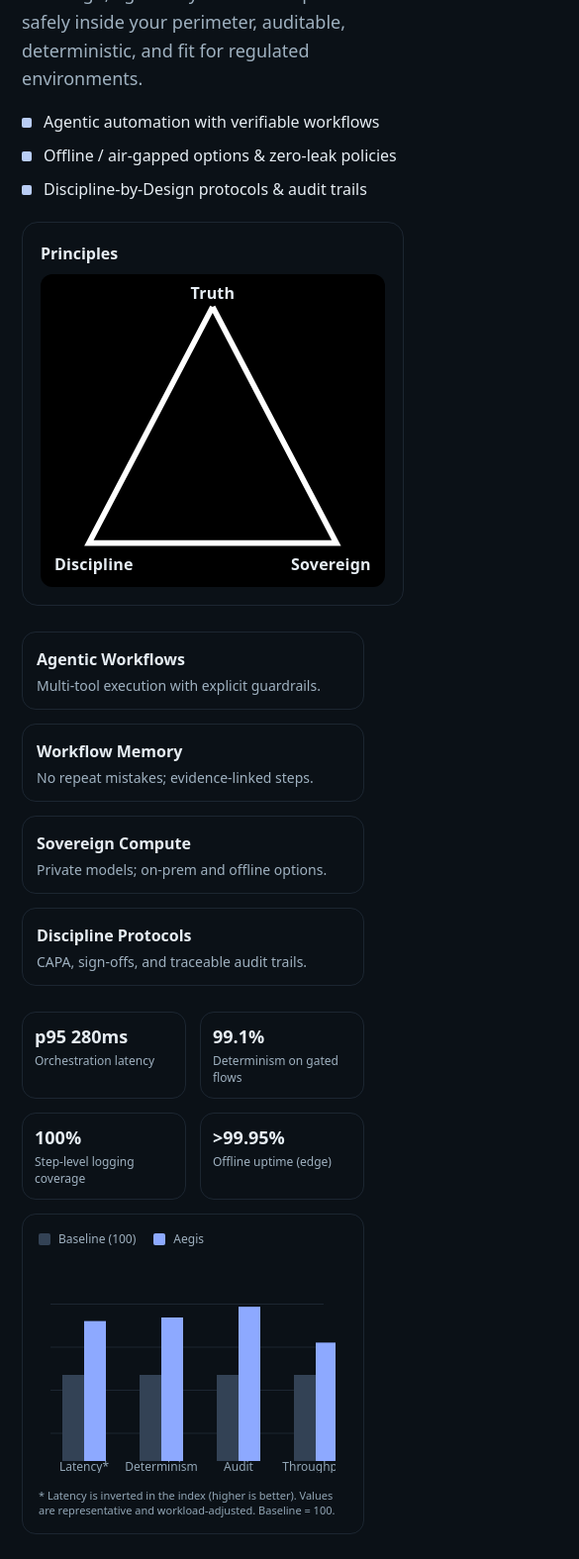
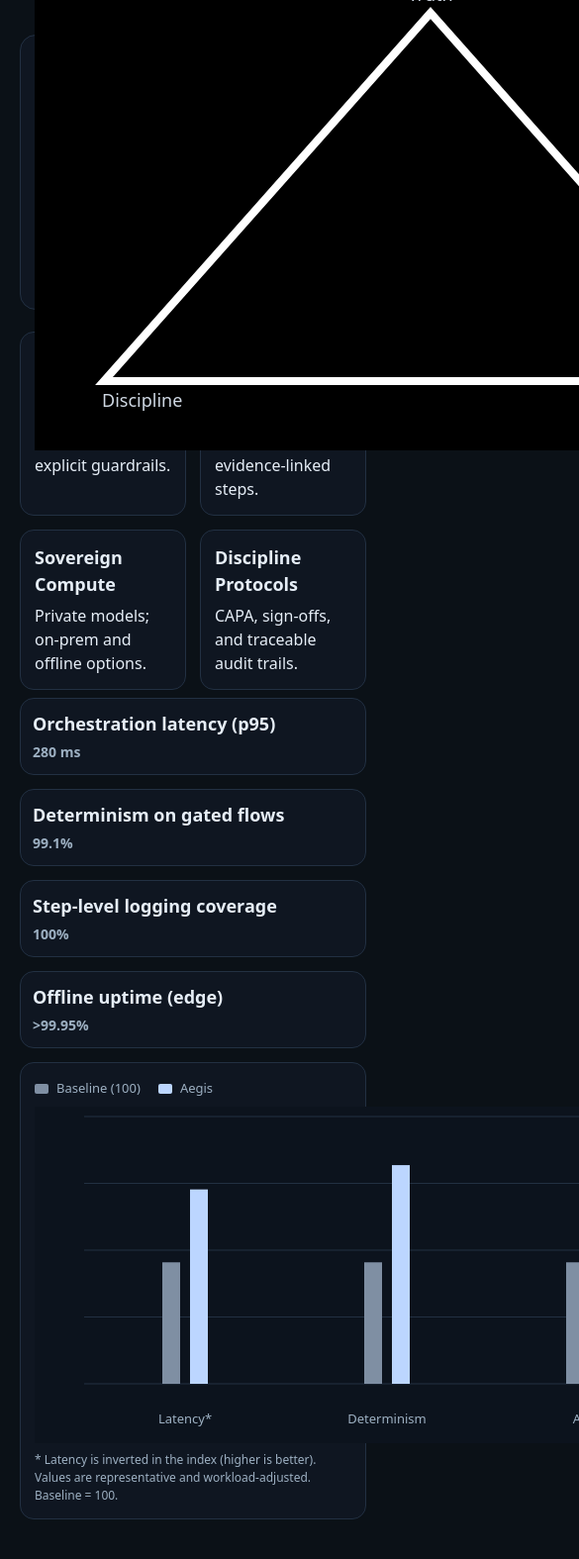
Before and after one commit to Aegis-Systems-Global/aegis-systems-site, a plain HTML site: page index.html in a window 390 px wide. Shown: the part 319-1894 px from the top of the page at 99% size, 585 px wide, since content can reach past the window. Drawn offline with Linux system fonts and the light colour scheme.

Commit message:
Update index.html

```diff
--- a/index.html
+++ b/index.html
@@ -4,185 +4,164 @@
 <meta charset="utf-8" />
 <meta name="viewport" content="width=device-width, initial-scale=1" />
 <title>Aegis Systems — Private AI for Critical Infrastructure</title>
-<meta name="color-scheme" content="dark" />
+<meta name="color-scheme" content="dark">
 <style>
   :root{
-    --bg:#0b1117;        /* page background */
-    --panel:#0b1117;     /* panels same as page for seamless look */
-    --ink:#e6edf3;       /* primary text */
-    --muted:#9fb1c0;     /* secondary text */
-    --brand:#b9cdf5;     /* Aegis bone-white/grey-white */
-    --stroke:#1c2631;    /* subtle borders */
-    --accent:#d7e0ff;    /* light accents */
-    --radius:16px;
+    --bg:#0b1117; --card:#0f1621; --ink:#e6eef7; --muted:#9db0c2; --line:#223042;
+    --brand:#cfe1ff; --accent:#8ab4ff; --ok:#43d190; --err:#ff6b6b;
   }
   *{box-sizing:border-box}
-  html,body{margin:0;height:100%;background:var(--bg);color:var(--ink);font-family:system-ui,-apple-system,Segoe UI,Roboto,Ubuntu,Cantarell,"Helvetica Neue",Arial,"Noto Sans",sans-serif}
+  html,body{height:100%}
+  body{margin:0;background:var(--bg);color:var(--ink);font:16px/1.5 system-ui, -apple-system, Segoe UI, Roboto, "Helvetica Neue", Arial, "Noto Sans", "Apple Color Emoji","Segoe UI Emoji"}
   a{color:inherit;text-decoration:none}
-  .wrap{max-width:1200px;margin:0 auto;padding:28px 22px 80px}
-
-  /* Top bar */
-  .top{display:flex;align-items:center;justify-content:space-between;gap:16px;margin-bottom:24px}
-  .brand{display:flex;align-items:center;gap:10px;font-weight:700;font-size:18px}
+  .wrap{max-width:1200px;margin:0 auto;padding:28px 20px}
+  /* top nav */
+  .nav{display:flex;align-items:center;gap:14px}
   .dots{display:flex;gap:6px}
-  .dots i{width:10px;height:10px;border-radius:2px;background:var(--brand)}
-  .cta{border:1px solid var(--stroke);background:transparent;color:var(--ink);padding:10px 16px;border-radius:999px;font-weight:600}
-  .cta:hover{border-color:#314051}
-
-  /* Grid */
-  .hero{display:grid;grid-template-columns:1.15fr .85fr;gap:28px;align-items:start}
-  @media (max-width:980px){.hero{grid-template-columns:1fr;gap:22px}}
-
-  /* Hero text */
-  h1{font-size:54px;line-height:1.05;margin:6px 0 18px}
-  .sub{color:var(--muted);font-size:18px;line-height:1.6;max-width:58ch;margin-bottom:18px}
-  .bullets{list-style:none;padding:0;margin:0;display:grid;gap:12px}
-  .bullets li{display:flex;gap:12px;align-items:start}
-  .bullets li:before{content:"";width:10px;height:10px;border-radius:2px;background:var(--brand);margin-top:.45em;flex:0 0 10px}
-
-  /* Triangle card */
-  .tri-card{background:var(--panel);border:1px solid var(--stroke);border-radius:var(--radius);padding:18px}
-  .tri-title{font-weight:700;margin:2px 0 10px;color:var(--ink)}
-  .tri-wrap{position:relative;aspect-ratio:1.1/1;background:#000;border-radius:12px;padding:16px;overflow:hidden}
-  .tri-label{position:absolute;font-size:16px;color:var(--ink);font-weight:700;letter-spacing:.2px;text-shadow:0 1px 0 rgba(0,0,0,.3)}
-  .tri-top{top:8px;left:50%;transform:translateX(-50%)}
-  .tri-left{left:14px;bottom:12px}
-  .tri-right{right:14px;bottom:12px}
-
-  /* Capability cards + metrics */
-  .cap-grid{display:grid;grid-template-columns:1fr 1fr;gap:14px;margin:26px 0}
-  @media (max-width:980px){.cap-grid{grid-template-columns:1fr}}
-  .card{background:var(--panel);border:1px solid var(--stroke);border-radius:14px;padding:14px}
-  .card h3{margin:2px 0 6px;font-size:16px}
-  .card p{margin:0;color:var(--muted);font-size:14px}
-  .metric-grid{display:grid;grid-template-columns:repeat(4,1fr);gap:14px}
-  @media (max-width:980px){.metric-grid{grid-template-columns:1fr 1fr}}
-  .metric{background:var(--panel);border:1px solid var(--stroke);border-radius:14px;padding:12px}
-  .metric .k{font-weight:700;font-size:18px}
-  .metric .l{font-size:12px;color:var(--muted);margin-top:4px}
-
-  /* Chart */
-  .chart{background:var(--panel);border:1px solid var(--stroke);border-radius:14px;padding:16px;margin-top:14px}
-  .legend{display:flex;gap:18px;align-items:center;margin-bottom:8px;color:var(--muted);font-size:12px}
-  .key{display:inline-flex;align-items:center;gap:8px}
-  .sw{width:12px;height:12px;border-radius:2px;background:#334255}
-  .sw.a{background:#8da9ff}
-  .note{color:#92a6b6;font-size:11px;margin-top:10px}
-
-  /* Modal (form) */
-  .modal{position:fixed;inset:0;background:rgba(2,6,12,.72);opacity:0;pointer-events:none;transition:.2s ease}
-  .modal.open{opacity:1;pointer-events:auto}
-  .sheet{position:absolute;inset:auto 0 0 0;background:var(--panel);border-top:1px solid var(--stroke);border-radius:16px 16px 0 0;max-height:88vh;overflow:auto;padding:18px 18px 26px}
-  @media (min-width:720px){.sheet{inset:10% 50% auto auto;transform:translateX(50%);width:640px;border:1px solid var(--stroke);border-radius:16px}}
-  .sheet h2{margin:4px 0 8px}
-  .f{display:grid;grid-template-columns:1fr 1fr;gap:12px}
-  @media (max-width:720px){.f{grid-template-columns:1fr}}
-  .row{display:flex;flex-direction:column;gap:6px}
-  label{font-size:12px;color:var(--muted)}
-  input,select,textarea{background:#0e151d;border:1px solid var(--stroke);color:var(--ink);border-radius:10px;padding:10px 11px;font-size:14px}
-  textarea{min-height:110px;resize:vertical}
-  .actions{display:flex;justify-content:flex-end;gap:10px;margin-top:10px}
-  .btn{padding:10px 14px;border-radius:10px;border:1px solid var(--stroke);background:#111a22;color:var(--ink);font-weight:600}
-  .btn.primary{background:#1b2a38;border-color:#294055}
-  .status{margin-top:8px;font-size:13px}
-  .ok{color:#9fe3a1}
-  .err{color:#ffb4b4}
+  .dots i{width:8px;height:8px;border-radius:2px;background:#fff}
+  .brand{font-weight:800;letter-spacing:.3px}
+  .nav-spacer{flex:1}
+  .btn{appearance:none;cursor:pointer;border:1px solid rgba(255,255,255,.16);background:linear-gradient(180deg, #1a2330, #121926);color:var(--ink);
+       padding:10px 16px;border-radius:12px;transition:.15s ease;box-shadow:0 0 0 1px rgba(255,255,255,.04) inset}
+  .btn:hover{border-color:rgba(255,255,255,.28);transform:translateY(-1px)}
+  /* hero */
+  .hero{display:grid;grid-template-columns:1.2fr .9fr;gap:28px;margin-top:28px}
+  .h1{font-size:clamp(34px,5.2vw,64px);line-height:1.05;margin:0 0 14px;font-weight:900}
+  .lead{color:var(--muted);max-width:62ch;margin:8px 0 18px}
+  .sq-list{margin:10px 0 0;padding:0;list-style:none}
+  .sq-list li{display:flex;align-items:flex-start;gap:10px;margin:10px 0;color:var(--ink)}
+  .sq{width:14px;height:14px;border:2px solid #fff;background:#fff;border-radius:2px;margin-top:2px;flex:0 0 14px}
+  /* triangle card */
+  .tri-card{background:var(--card);border:1px solid var(--line);border-radius:16px;padding:14px 14px 8px}
+  .tri-title{font-weight:700;margin:4px 8px 8px}
+  .tri-wrap{background:#000;border-radius:12px;position:relative;height:min(52vw,480px);display:flex;align-items:center;justify-content:center}
+  canvas{display:block}
+  /* capabilities + KPIs */
+  .grid{display:grid;gap:14px;margin-top:22px}
+  .grid.cols-2{grid-template-columns:1fr 1fr}
+  .cap{background:var(--card);border:1px solid var(--line);border-radius:14px;padding:14px}
+  .cap h3{margin:0 0 6px;font-size:18px}
+  .kpis{display:grid;grid-template-columns:repeat(4,1fr);gap:14px;margin-top:8px}
+  .kpi{background:var(--card);border:1px solid var(--line);border-radius:14px;padding:12px}
+  .kpi .label{font-weight:900;font-size:18px;margin:0 0 4px}
+  .kpi .val{color:var(--muted);font-weight:600;font-size:14px}
+  /* bar chart */
+  .chart-card{background:var(--card);border:1px solid var(--line);border-radius:14px;padding:14px;margin-top:14px}
+  .legend{display:flex;gap:18px;margin:2px 0 8px}
+  .lg{display:inline-flex;align-items:center;gap:8px;color:var(--muted);font-size:13px}
+  .sw{width:14px;height:10px;border-radius:2px}
+  .sw.base{background:#7f8fa3}
+  .sw.aegis{background:#bcd6ff}
+  .note{color:var(--muted);font-size:12px;margin-top:8px}
+  /* modal form */
+  .modal{position:fixed;inset:0;background:rgba(0,0,0,.6);display:none;align-items:center;justify-content:center;padding:18px;z-index:40}
+  .modal.active{display:flex}
+  .sheet{width:min(720px,100%);background:var(--card);border:1px solid var(--line);border-radius:16px;padding:18px;max-height:90vh;overflow:auto}
+  .sheet h2{margin:0 0 12px}
+  .row{display:grid;grid-template-columns:1fr 1fr;gap:12px}
+  .field{display:flex;flex-direction:column;gap:6px;margin:8px 0}
+  label{color:var(--muted);font-size:13px}
+  input,select,textarea{background:#0b121c;border:1px solid var(--line);color:var(--ink);border-radius:10px;padding:10px 12px;font:inherit}
+  textarea{min-height:120px;resize:vertical}
+  .form-actions{display:flex;justify-content:flex-end;gap:10px;margin-top:8px}
+  .pill{border-radius:12px}
+  .ok{color:var(--ok);font-weight:700;margin-right:auto}
+  .err{color:var(--err);margin-right:auto}
+  /* mobile */
+  @media (max-width:900px){
+    .hero{grid-template-columns:1fr}
+    .tri-wrap{height:56vw}
+    .row{grid-template-columns:1fr}
+    .kpis{grid-template-columns:1fr 1fr}
+  }
+  @media (max-width:560px){
+    .kpis{grid-template-columns:1fr}
+  }
 </style>
 </head>
 <body>
   <div class="wrap">
-    <div class="top">
-      <div class="brand">
-        <span class="dots"><i></i><i></i><i></i></span>
-        <span>Aegis Systems</span>
-        <span class="dots"><i></i><i></i><i></i></span>
-      </div>
-      <button class="cta" id="openForm">Request Consideration</button>
+    <div class="nav">
+      <div class="dots" aria-hidden="true"><i></i><i></i><i></i></div>
+      <div class="brand">Aegis Systems</div>
+      <div class="dots" aria-hidden="true" style="margin-left:4px"><i></i><i></i><i></i></div>
+      <div class="nav-spacer"></div>
+      <button class="btn pill" id="openForm">Request Consideration</button>
     </div>
 
     <section class="hero">
       <div>
-        <h1>Private AI for Critical Infrastructure</h1>
-        <p class="sub">Sovereign, agentic systems that operate safely inside your perimeter, auditable, deterministic, and fit for regulated environments.</p>
-        <ul class="bullets">
-          <li>Agentic automation with verifiable workflows</li>
-          <li>Offline / air-gapped options &amp; zero-leak policies</li>
-          <li>Discipline-by-Design protocols &amp; audit trails</li>
+        <h1 class="h1">Private AI for Critical Infrastructure</h1>
+        <p class="lead">Sovereign, agentic systems that operate safely inside your perimeter, auditable,
+          deterministic, and fit for regulated environments.</p>
+        <ul class="sq-list">
+          <li><span class="sq"></span><span>Agentic automation with verifiable workflows</span></li>
+          <li><span class="sq"></span><span>Offline / air-gapped options & zero-leak policies</span></li>
+          <li><span class="sq"></span><span>Discipline-by-Design protocols & audit trails</span></li>
         </ul>
       </div>
 
       <div class="tri-card">
         <div class="tri-title">Principles</div>
-        <div class="tri-wrap" id="tri">
-          <!-- labels -->
-          <div class="tri-label tri-top">Truth</div>
-          <div class="tri-label tri-left">Discipline</div>
-          <div class="tri-label tri-right">Sovereign</div>
-          <!-- triangle -->
-          <svg viewBox="0 0 100 100" width="100%" height="100%" aria-hidden="true">
-            <polyline points="50,6 6,90 94,90 50,6" fill="none" stroke="white" stroke-width="2" />
-          </svg>
+        <div class="tri-wrap">
+          <canvas id="triangle" width="800" height="520" aria-label="Truth-Sovereign-Discipline triangle"></canvas>
         </div>
       </div>
     </section>
 
-    <section class="cap-grid">
-      <div class="card">
+    <section class="grid cols-2">
+      <div class="cap">
         <h3>Agentic Workflows</h3>
-        <p>Multi-tool execution with explicit guardrails.</p>
+        <div>Multi-tool execution with explicit guardrails.</div>
       </div>
-      <div class="card">
+      <div class="cap">
         <h3>Workflow Memory</h3>
-        <p>No repeat mistakes; evidence-linked steps.</p>
+        <div>No repeat mistakes; evidence-linked steps.</div>
       </div>
-      <div class="card">
+      <div class="cap">
         <h3>Sovereign Compute</h3>
-        <p>Private models; on-prem and offline options.</p>
+        <div>Private models; on-prem and offline options.</div>
       </div>
-      <div class="card">
+      <div class="cap">
         <h3>Discipline Protocols</h3>
-        <p>CAPA, sign-offs, and traceable audit trails.</p>
+        <div>CAPA, sign-offs, and traceable audit trails.</div>
       </div>
     </section>
 
-    <section class="metric-grid">
-      <div class="metric"><div class="k">p95 280ms</div><div class="l">Orchestration latency</div></div>
-      <div class="metric"><div class="k">99.1%</div><div class="l">Determinism on gated flows</div></div>
-      <div class="metric"><div class="k">100%</div><div class="l">Step-level logging coverage</div></div>
-      <div class="metric"><div class="k">&gt;99.95%</div><div class="l">Offline uptime (edge)</div></div>
+    <section class="kpis">
+      <div class="kpi"><div class="label">Orchestration latency (p95)</div><div class="val">280 ms</div></div>
+      <div class="kpi"><div class="label">Determinism on gated flows</div><div class="val">99.1%</div></div>
+      <div class="kpi"><div class="label">Step-level logging coverage</div><div class="val">100%</div></div>
+      <div class="kpi"><div class="label">Offline uptime (edge)</div><div class="val">&gt;99.95%</div></div>
     </section>
 
-    <section class="chart">
+    <section class="chart-card">
       <div class="legend">
-        <span class="key"><span class="sw"></span> Baseline (100)</span>
-        <span class="key"><span class="sw a"></span> Aegis</span>
+        <span class="lg"><span class="sw base"></span>Baseline (100)</span>
+        <span class="lg"><span class="sw aegis"></span>Aegis</span>
       </div>
-      <canvas id="bars" height="220"></canvas>
+      <canvas id="bars" width="1100" height="340" aria-label="Benchmark index chart"></canvas>
       <div class="note">* Latency is inverted in the index (higher is better). Values are representative and workload-adjusted. Baseline = 100.</div>
     </section>
   </div>
 
-  <!-- Modal form -->
+  <!-- Modal Form -->
   <div class="modal" id="modal">
-    <div class="sheet" role="dialog" aria-modal="true" aria-labelledby="rcTitle">
-      <h2 id="rcTitle">Request Consideration</h2>
-      <form id="rcForm" class="f" novalidate>
+    <div class="sheet" role="dialog" aria-labelledby="rfctitle" aria-modal="true">
+      <h2 id="rfctitle">Request Consideration</h2>
+
+      <form id="rfcForm">
         <div class="row">
-          <label for="name">Full name</label>
-          <input id="name" name="name" autocomplete="name" required />
+          <div class="field"><label for="name">Full name</label><input id="name" name="name" required></div>
+          <div class="field"><label for="email">Work email</label><input id="email" name="email" type="email" required></div>
         </div>
+
         <div class="row">
-          <label for="email">Work email</label>
-          <input id="email" name="email" type="email" autocomplete="work email" required />
-        </div>
-        <div class="row">
-          <label for="org">Organization</label>
-          <input id="org" name="organization" required />
-        </div>
-        <div class="row">
-          <label for="type">Organization type</label>
-          <select id="type" name="organization_type" required>
-            <option value="" selected disabled>Select organization type</option>
+          <div class="field"><label for="org">Organization</label><input id="org" name="organization" required></div>
+          <div class="field">
+            <label for="otype">Organization type</label>
+            <select id="otype" name="organization_type" required>
+              <option value="" selected>Select organization type</option>
               <option>Government</option>
               <option>Regulated enterprise</option>
               <option>Critical infrastructure operator</option>
@@ -190,108 +169,137 @@
               <option>Other</option>
             </select>
           </div>
+        </div>
+
         <div class="row">
-          <label for="role">Role / title</label>
-          <input id="role" name="role" required />
+          <div class="field"><label for="role">Role / title</label><input id="role" name="role"></div>
+          <div class="field"><label for="region">Region / jurisdiction</label><input id="region" name="region"></div>
         </div>
-        <div class="row">
-          <label for="region">Region / jurisdiction</label>
-          <input id="region" name="region" />
-        </div>
-        <div class="row" style="grid-column:1 / -1">
+
+        <div class="field">
           <label for="objective">Objective (high-level)</label>
           <textarea id="objective" name="objective" required></textarea>
         </div>
 
-        <div class="actions" style="grid-column:1 / -1">
+        <div class="form-actions">
+          <div id="formMsg" class=""></div>
           <button type="button" class="btn" id="closeForm">Cancel</button>
-          <button type="submit" class="btn primary" id="submitBtn">Submit</button>
+          <button class="btn pill" type="submit">Submit</button>
         </div>
-        <div id="status" class="status" style="grid-column:1 / -1"></div>
       </form>
     </div>
   </div>
 
 <script>
-  /* ======== CONFIGURE YOUR ENDPOINT HERE ======== */
-  // Option A: Formspree — create a form and paste its ID
-  const ENDPOINT = "https://formspree.io/f/YOUR_FORMSPREE_ID_HERE";
+/* ----- Triangle (pure canvas, true-black background inside container) ----- */
+(function(){
+  const c = document.getElementById('triangle');
+  const ctx = c.getContext('2d');
+  const w = c.width, h = c.height;
+  ctx.clearRect(0,0,w,h);
+  // background
+  ctx.fillStyle = '#000';
+  ctx.fillRect(0,0,w,h);
 
-  // Option B: Vercel serverless function:
-  // const ENDPOINT = "/api/request-consideration";
+  // triangle points
+  const pad = 70;
+  const A = {x: w/2, y: pad+8};
+  const B = {x: pad,   y: h-pad};
+  const C = {x: w-pad, y: h-pad};
 
-  /* ======== UI helpers ======== */
-  const $ = s => document.querySelector(s);
-  const modal = $("#modal");
-  $("#openForm").addEventListener("click", () => { modal.classList.add("open"); document.body.style.overflow="hidden"; });
-  $("#closeForm").addEventListener("click", () => { modal.classList.remove("open"); document.body.style.overflow=""; });
+  // edges
+  ctx.lineWidth = 8;
+  ctx.strokeStyle = '#ffffff';
+  ctx.beginPath(); ctx.moveTo(A.x,A.y); ctx.lineTo(B.x,B.y); ctx.lineTo(C.x,C.y); ctx.closePath(); ctx.stroke();
 
-  // Close on backdrop click
-  modal.addEventListener("click", (e)=>{
-    if(e.target === modal){ modal.classList.remove("open"); document.body.style.overflow=""; }
-  });
+  // labels (bigger)
+  ctx.fillStyle = '#cfd8e3';
+  ctx.font = '18px system-ui, -apple-system, Segoe UI, Roboto, Arial';
+  ctx.textAlign = 'center';
+  ctx.fillText('Truth', A.x, A.y-12);
+  ctx.textAlign = 'left';
+  ctx.fillText('Discipline', B.x-2, B.y+26);
+  ctx.textAlign = 'right';
+  ctx.fillText('Sovereign', C.x+2, C.y+26);
+})();
 
-  /* ======== Simple bar chart (vanilla) ======== */
+/* ----- Bar chart (baseline vs Aegis, centered) ----- */
 (function(){
-    const cvs = document.getElementById("bars");
-    const ctx = cvs.getContext("2d");
-    const w = cvs.width = cvs.clientWidth;
-    const h = cvs.height;
-    const labels = ["Latency*","Determinism","Audit","Throughput","Uptime"];
-    const base = [120,120,120,120,120];
-    const aegis= [195,200,215,165,230];
+  const c = document.getElementById('bars');
+  const ctx = c.getContext('2d');
+  const w = c.width, h = c.height;
+  const padding = {l:50,r:30,t:10,b:60};
+  const area = {x:padding.l,y:padding.t,w:w-padding.l-padding.r,h:h-padding.t-padding.b};
 
-    const pad = 46, bw = 22, gap = 34;
-    const max = 240;
-    const toY = v => h - (v/max)*(h - pad) - 12;
+  const labels = ['Latency*','Determinism','Audit','Throughput','Uptime'];
+  const base =   [100,100,100,100,100];
+  const aegis =  [160,180,200,150,220]; // representative
 
-    // axes
-    ctx.strokeStyle = "#1c2631"; ctx.lineWidth = 1;
-    for(let i=0;i<4;i++){ const y = ((i+1)/4)*(h - pad) + 6; ctx.beginPath(); ctx.moveTo(12,y); ctx.lineTo(w-12,y); ctx.stroke(); }
+  const max = 220;
+  // grid
+  ctx.fillStyle='#0c131d'; ctx.fillRect(0,0,w,h);
+  ctx.strokeStyle='#223042'; ctx.lineWidth=1;
+  for(let i=0;i<=4;i++){
+    const y = area.y + area.h - (i*(area.h/4));
+    ctx.beginPath(); ctx.moveTo(area.x,y); ctx.lineTo(area.x+area.w,y); ctx.stroke();
+  }
 
-    let x = pad;
-    ctx.font = "12px system-ui"; ctx.textAlign = "center"; ctx.fillStyle = "#9fb1c0";
-    labels.forEach((lb,i)=>{
+  const barW = area.w/labels.length;
+  const bw = 18; const gap = 10;
+
+  function yScale(v){ return area.y + area.h - (v/max)*area.h; }
+
+  // draw bars
+  labels.forEach((lab,i)=>{
+    const x = area.x + i*barW + barW/2;
     // baseline
-      ctx.fillStyle="#334255";
-      ctx.fillRect(x-bw, toY(base[i]), bw, h - toY(base[i]) - 12);
+    ctx.fillStyle='#7f8fa3';
+    ctx.fillRect(x - (bw+gap/2), yScale(base[i]), bw, area.y+area.h - yScale(base[i]));
     // aegis
-      ctx.fillStyle="#8da9ff";
-      ctx.fillRect(x, toY(aegis[i]), bw, h - toY(aegis[i]) - 12);
-      ctx.fillStyle="#92a6b6";
-      ctx.fillText(lb, x, h-2);
-      x += bw*2 + gap;
+    ctx.fillStyle='#bcd6ff';
+    ctx.fillRect(x + gap/2, yScale(aegis[i]), bw, area.y+area.h - yScale(aegis[i]));
+    // label
+    ctx.fillStyle='#9db0c2';
+    ctx.font='13px system-ui, -apple-system, Segoe UI';
+    ctx.textAlign='center';
+    ctx.fillText(lab, x, h-20);
   });
 })();
 
-  /* ======== Form submit with confirmation ======== */
-  const form = document.getElementById("rcForm");
-  const status = document.getElementById("status");
-  const submitBtn = document.getElementById("submitBtn");
+/* ----- Modal ----- */
+const open = document.getElementById('openForm');
+const modal = document.getElementById('modal');
+const closeBtn = document.getElementById('closeForm');
+open.addEventListener('click',()=>{ modal.classList.add('active'); document.body.style.overflow='hidden'; });
+closeBtn.addEventListener('click',()=>{ modal.classList.remove('active'); document.body.style.overflow=''; });
 
-  form.addEventListener("submit", async (e)=>{
+/* ----- Form submit (AJAX to FormSubmit → info@aegis-systems.global) ----- */
+const form = document.getElementById('rfcForm');
+const msg = document.getElementById('formMsg');
+
+form.addEventListener('submit', async (e)=>{
   e.preventDefault();
-    status.textContent = "";
-    submitBtn.disabled = true; submitBtn.textContent="Sending…";
-
-    const data = Object.fromEntries(new FormData(form).entries());
+  msg.className=''; msg.textContent='';
+  const formData = new FormData(form);
+  // FormSubmit AJAX endpoint
+  const url = 'https://formsubmit.co/ajax/info@aegis-systems.global';
   try{
-      const res = await fetch(ENDPOINT, {
-        method: "POST",
-        headers: {"Accept":"application/json","Content-Type":"application/json"},
-        body: JSON.stringify(data)
+    const res = await fetch(url,{
+      method:'POST',
+      headers:{ 'Accept':'application/json' },
+      body: formData
     });
-      if(!res.ok) throw new Error("Network error");
-      // Formspree returns JSON { ok:true } when configured; tolerate variations:
-      status.innerHTML = "<span class='ok'>Request received. We’ll be in touch.</span>";
+    const data = await res.json();
+    if(res.ok){
+      msg.className='ok';
+      msg.textContent = 'Sent. We will get back to you.';
       form.reset();
-      // close after short delay on desktop
-      setTimeout(()=>{ modal.classList.remove("open"); document.body.style.overflow=""; status.textContent=""; }, 1400);
+    }else{
+      throw new Error(data.message || 'Send failed');
+    }
   }catch(err){
-      console.error(err);
-      status.innerHTML = "<span class='err'>Couldn’t send. Please try again or email contact@aegis-systems.global.</span>";
-    }finally{
-      submitBtn.disabled=false; submitBtn.textContent="Submit";
+    msg.className='err';
+    msg.textContent = 'Couldn’t send. Please try again or email info@aegis-systems.global.';
   }
 });
 </script>
```
Lines whose indentation alone changed are shown as unchanged.
